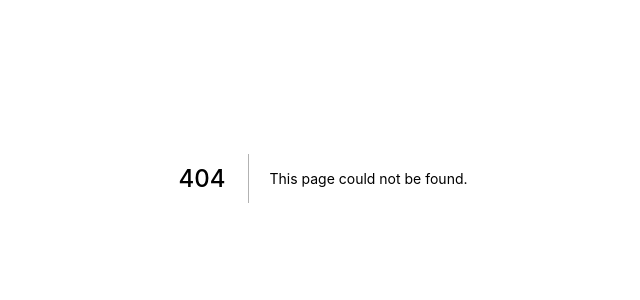
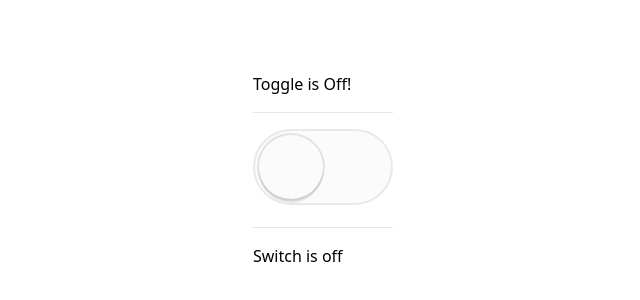
Before and after one commit to YofretRios/react-advance-demo, a Next.js app: page /flexible-compound-components in a window 1280 px wide. Before the commit this address had no page. Shown: the part 230-530 px from the top of the page, without its empty margins (317-957 px from the left). Built offline with nearby package versions, Linux system fonts and the light colour scheme.

Commit message:
Flexible Compound Component Starting Point

```diff
--- /dev/null
+++ b/pages/flexible-compound-components.tsx
@@ -0,0 +1,68 @@
+import { FC, useState, useContext, createContext, Children, cloneElement, ReactElement } from "react";
+import type { NextPage } from "next";
+import Switch from "../components/Switch";
+
+interface IToggleContext {
+  on: boolean;
+  onToggle: () => void;
+}
+
+type AuxElement = {
+  children: ReactElement | ReactElement[];
+};
+
+type TogglerProps = {
+  on?: boolean;
+  children?: string;
+  onToggle?: () => {};
+};
+
+const Toggle: FC<AuxElement> = ({ children }) => {
+  const [on, setOn] = useState(false);
+  const onToggle = () => setOn((on) => !on);
+
+  return (
+    <>
+      {Children.map(children, (child) =>
+        typeof child.type !== "string"
+          ? cloneElement(child, { on, onToggle })
+          : child
+      )}
+    </>
+  );
+};
+
+const ToggleOn = ({ on, children }: TogglerProps) => {
+  return <>{on ? children : null}</>;
+};
+
+const ToggleOff = ({ on, children }: TogglerProps) => {
+  return <>{!on ? children : null}</>;
+};
+
+const ToggleStatus = ({ on }: TogglerProps) => {
+  return <>{!on ? "Switch is off" : "Switch is on"}</>;
+};
+
+const ToggleButton = ({ on, onToggle }: TogglerProps) => {
+  return <Switch aria-label="toggle" on={on} onClick={onToggle} />;
+};
+
+const FlexibleCompoundComponents: NextPage = () => {
+  return (
+    <div>
+      <Toggle>
+        <ToggleOn>Toggle is On!</ToggleOn>
+        <ToggleOff>Toggle is Off!</ToggleOff>
+        <hr className="my-4" />
+        <ToggleButton />
+        <hr className="my-4" />
+        <div>
+          <ToggleStatus />
+        </div>
+      </Toggle>
+    </div>
+  );
+};
+
+export default FlexibleCompoundComponents;
```
